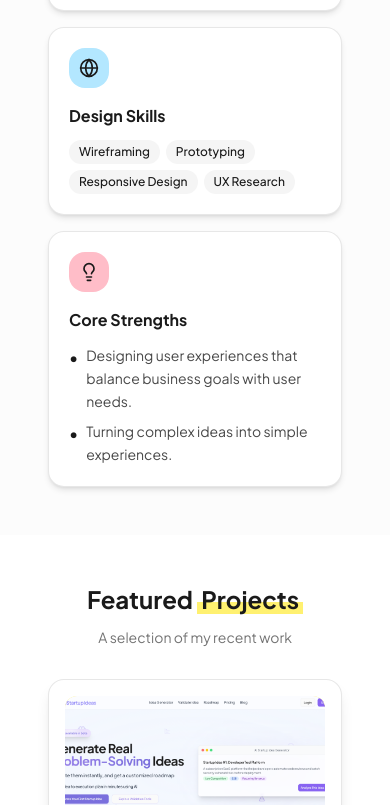
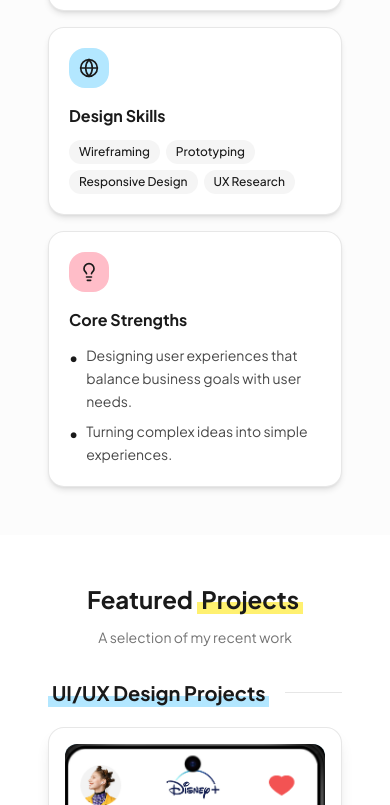
Before and after one commit to PriyaUpadhyay07/priyas-portfolio-, a React (Vite) app: page / in a window 390 px wide. Shown: the part 1195-2000 px from the top of the page. Built offline with nearby package versions, Linux system fonts and the light colour scheme.

Commit message:
Changes
Co-authored-by: PriyaUpadhyay07 <122212065+PriyaUpadhyay07@users.noreply.github.com>

```diff
--- a/src/components/Hero.tsx
+++ b/src/components/Hero.tsx
@@ -25,8 +25,9 @@ const Hero = () => {
     >
       <div className="container mx-auto max-w-5xl relative z-10">
         {/* Main heading - centered */}
+        <div className="text-center mb-12 sm:mb-20 animate-fade-in-up">
         <h1
-          className="text-center text-3xl sm:text-5xl md:text-7xl font-bold mb-12 sm:mb-20 animate-fade-in-up"
+          className="text-3xl sm:text-5xl md:text-7xl font-bold"
           style={{ fontFamily: "'Syne', 'Clash Display', sans-serif" }}
         >
           I'm{" "}
@@ -38,6 +39,10 @@ const Hero = () => {
             ></span>
           </span>
         </h1>
+          <p className="mt-3 sm:mt-5 text-base sm:text-xl md:text-2xl font-semibold text-muted-foreground">
+            &amp; AI Product Builder
+          </p>
+        </div>
 
         {/* How I can help - left aligned */}
         <div className="max-w-3xl animate-fade-in-up" style={{ animationDelay: "0.2s" }}>
--- a/src/components/Projects.tsx
+++ b/src/components/Projects.tsx
@@ -1,173 +1,150 @@
-import { useState } from "react";
-import { ExternalLink, X } from "lucide-react";
-import { Dialog, DialogContent, DialogClose } from "@/components/ui/dialog";
+import { ExternalLink } from "lucide-react";
 import BuiltWith from "./BuiltWith";
 import startupIdeasImage from "@/assets/startup-ideas-ai.png";
 import bakeryImage from "@/assets/bakery-website.png";
 import movieAppImage from "@/assets/movie-app.png";
 import rareBeautyImage from "@/assets/rare-beauty-website.png";
-import fashionEcommerce1 from "@/assets/fashion-ecommerce-1.png";
-import fashionEcommerce2 from "@/assets/fashion-ecommerce-2.png";
+import brandForgeImage from "@/assets/project-previews/brandforge.jpg.asset.json";
+import ideaValidatorImage from "@/assets/project-previews/idea-validator.jpg.asset.json";
+import roninImage from "@/assets/project-previews/ronin-x.jpg.asset.json";
 
-interface GalleryItem {
-  type: "image" | "video";
-  src: string;
+interface Project {
+  title: string;
+  description: string;
+  link: string;
+  color: string;
+  image: string;
+  builtWith: string[];
 }
 
 const Projects = () => {
-  const [selectedGallery, setSelectedGallery] = useState<GalleryItem[] | null>(null);
-
-  const projects = [
+  const projectGroups: { title: string; accent: string; projects: Project[] }[] = [
+    {
+      title: "UI/UX Design Projects",
+      accent: "highlight-blue",
+      projects: [
+        {
+          title: "Movie App Prototype",
+          description: "A streaming app prototype with a clean interface and intuitive user flow.",
+          link: "https://www.figma.com/proto/JGjsIQxI8Nqcx3iljFNWhD/Movie-App-Prototype--Community-?node-id=117-341",
+          color: "bg-highlight-blue",
+          image: movieAppImage,
+          builtWith: ["Figma"],
+        },
+      ],
+    },
+    {
+      title: "Vibe-Coded AI Products",
+      accent: "highlight-yellow",
+      projects: [
         {
           title: "Startup Ideas AI",
-      description: "Generate personalized startup ideas, validate them, and create AI-driven custom roadmaps.",
+          description: "Generate personalized startup ideas, validate them, and create AI-driven roadmaps.",
           link: "https://startupideasai.info",
           color: "bg-highlight-yellow",
           image: startupIdeasImage,
           builtWith: ["Lovable", "Supabase"],
         },
         {
+          title: "BrandForge",
+          description: "An AI-assisted workspace that turns a point of view into a focused visual identity.",
+          link: "https://brandforge-drab.vercel.app/",
+          color: "bg-highlight-green",
+          image: brandForgeImage.url,
+          builtWith: ["Replit", "Vercel", "Claude"],
+        },
+        {
+          title: "Idea Validator",
+          description: "A guided AI product that checks an idea and creates a practical validation plan.",
+          link: "https://idea-validator-check.netlify.app/",
+          color: "bg-highlight-purple",
+          image: ideaValidatorImage.url,
+          builtWith: ["GPT", "Netlify"],
+        },
+      ],
+    },
+    {
+      title: "Website Design Projects",
+      accent: "highlight-pink",
+      projects: [
+        {
           title: "Modern Bakery Website",
-      description: "Designed a modern, minimal bakery website using Framer with elegant animations.",
+          description: "A modern, minimal bakery website with elegant motion and a warm visual style.",
           link: "https://flowing-dance-749413.framer.app/",
           color: "bg-highlight-pink",
           image: bakeryImage,
           builtWith: ["Framer"],
         },
         {
-      title: "Movie App Prototype",
-      description: "A streaming app prototype with clean UI and intuitive user flow.",
-      link: "https://www.figma.com/proto/JGjsIQxI8Nqcx3iljFNWhD/Movie-App-Prototype--Community-?node-id=117-341",
-      color: "bg-highlight-blue",
-      image: movieAppImage,
-      builtWith: ["Figma"],
-    },
-    {
           title: "Rare Beauty E-Commerce",
-      description: "A modern beauty e-commerce website with elegant product showcases and smooth animations.",
+          description: "A beauty e-commerce experience with elegant product showcases and smooth animations.",
           link: "https://teal-treacle-66ee62.netlify.app/",
           color: "bg-highlight-purple",
           image: rareBeautyImage,
           builtWith: ["Google Antigravity", "Netlify"],
         },
         {
-      title: "Fashion Brand Ecommerce Animated Web Design",
-      description:
-        "A stunning animated e-commerce website design showcasing modern fashion with smooth transitions and engaging visuals.",
-      link: null,
-      color: "bg-highlight-pink",
-      image: fashionEcommerce1,
-      isGallery: true,
-      builtWith: ["v0 by Vercel", "Google AI Studio"],
-      galleryItems: [
-        { type: "video", src: "/fashion-brand-video.mp4" },
-        { type: "image", src: fashionEcommerce1 },
-        { type: "image", src: fashionEcommerce2 },
+          title: "RONIN_X",
+          description: "An immersive gaming website concept with bold art direction and dynamic storytelling.",
+          link: "https://gaming-site-web-design.netlify.app/",
+          color: "bg-highlight-orange",
+          image: roninImage.url,
+          builtWith: ["Replit", "Claude", "Netlify"],
+        },
       ],
     },
   ];
 
-  const handleCardClick = (project: typeof projects[0]) => {
-    if (project.isGallery && project.galleryItems) {
-      setSelectedGallery(project.galleryItems as GalleryItem[]);
-    }
-  };
-
-  const renderCardInner = (project: typeof projects[0], actionLabel: string) => (
-    <>
-      <div className={`${project.color} w-full h-32 sm:h-48 rounded-xl sm:rounded-2xl mb-4 sm:mb-6 flex items-center justify-center group-hover:scale-105 transition-transform overflow-hidden`}>
-        {project.image ? (
-          <img src={project.image} alt={project.title} className="w-full h-full object-cover" />
-        ) : (
-          <span className="text-4xl sm:text-6xl">🎨</span>
-        )}
+  const renderCard = (project: Project) => (
+    <a
+      key={project.title}
+      href={project.link}
+      target="_blank"
+      rel="noopener noreferrer"
+      className="group bg-card rounded-2xl sm:rounded-3xl p-4 sm:p-7 shadow-lg border border-foreground/10 hover:shadow-2xl hover:-translate-y-2 transition-all duration-300"
+    >
+      <div className={`${project.color} w-full aspect-[16/9] rounded-xl sm:rounded-2xl mb-4 sm:mb-6 flex items-center justify-center overflow-hidden`}>
+        <img src={project.image} alt={`${project.title} preview`} className="w-full h-full object-cover object-top group-hover:scale-105 transition-transform duration-500" loading="lazy" />
       </div>
       <h3 className="text-lg sm:text-2xl font-bold mb-2 sm:mb-3 group-hover:text-foreground/80 transition-colors">
         {project.title}
       </h3>
-      {project.builtWith && project.builtWith.length > 0 && <BuiltWith tools={project.builtWith} />}
+      <BuiltWith tools={project.builtWith} />
       <p className="text-muted-foreground mb-3 sm:mb-4 leading-relaxed text-xs sm:text-base">
         {project.description}
       </p>
       <div className="flex items-center gap-2 text-foreground font-medium group-hover:gap-3 transition-all text-sm sm:text-base">
-        {actionLabel}
+        View Project
         <ExternalLink className="w-3 h-3 sm:w-4 sm:h-4 group-hover:translate-x-1 transition-transform" />
       </div>
-    </>
+    </a>
   );
 
   return (
-    <section id="projects" className="py-12 sm:py-20 px-4 sm:px-6">
+    <>
+    <section id="projects" className="py-12 sm:py-20 px-4 sm:px-6 overflow-hidden">
       <div className="container mx-auto max-w-6xl">
         <h2 className="text-2xl sm:text-4xl md:text-5xl font-bold mb-3 sm:mb-4 text-center">
           Featured <span className="highlight-yellow">Projects</span>
         </h2>
         <p className="text-center text-muted-foreground mb-8 sm:mb-12 text-sm sm:text-base">A selection of my recent work</p>
 
+        <div className="space-y-12 sm:space-y-16">
+          {projectGroups.map((group) => (
+            <div key={group.title}>
+              <div className="flex items-center gap-4 mb-5 sm:mb-8">
+                <h3 className={`text-xl sm:text-3xl font-bold shrink-0 ${group.accent}`}>{group.title}</h3>
+                <div className="h-px bg-border grow" aria-hidden="true" />
+              </div>
               <div className="grid grid-cols-1 md:grid-cols-2 gap-4 sm:gap-8">
-          {projects.map((project, index) => {
-            const hasLink = project.link !== null;
-            const isGallery = project.isGallery;
-
-            if (hasLink) {
-              const projectLink = project.link;
-              if (!projectLink) return null;
-
-              return (
-                <a
-                  key={index}
-                  href={projectLink}
-                  target="_blank"
-                  rel="noopener noreferrer"
-                  className="group bg-white rounded-2xl sm:rounded-3xl p-4 sm:p-8 shadow-lg border border-foreground/10 hover:shadow-2xl hover:-translate-y-3 transition-all duration-300 cursor-pointer"
-                >
-                  {renderCardInner(project, "View Project")}
-                </a>
-              );
-            }
-
-            if (isGallery) {
-              return (
-                <div
-                  key={index}
-                  onClick={() => handleCardClick(project)}
-                  className="group bg-white rounded-2xl sm:rounded-3xl p-4 sm:p-8 shadow-lg border border-foreground/10 hover:shadow-2xl hover:-translate-y-3 transition-all duration-300 cursor-pointer"
-                >
-                  {renderCardInner(project, "View Designs")}
+                {group.projects.map(renderCard)}
               </div>
-              );
-            }
-
-            return null;
-          })}
-        </div>
-      </div>
-
-      {/* Dribbble-style Gallery Modal */}
-      <Dialog open={selectedGallery !== null} onOpenChange={() => setSelectedGallery(null)}>
-        <DialogContent className="max-w-6xl w-[95vw] max-h-[90vh] p-0 bg-background border-none overflow-hidden">
-          <div className="relative">
-            <DialogClose className="absolute top-4 right-4 z-50 bg-foreground/90 hover:bg-foreground text-background rounded-full p-2 transition-colors shadow-lg">
-              <X className="w-5 h-5" />
-            </DialogClose>
-
-            <div className="overflow-y-auto max-h-[90vh] p-6 md:p-8">
-              <div className="flex flex-col gap-6">
-                {selectedGallery?.map((item, index) => (
-                  <div key={index} className="w-full rounded-xl overflow-hidden shadow-lg">
-                    {item.type === "video" ? (
-                      <video src={item.src} controls autoPlay className="w-full h-auto" />
-                    ) : (
-                      <img src={item.src} alt={`Design ${index + 1}`} className="w-full h-auto object-contain" />
-                    )}
             </div>
           ))}
         </div>
       </div>
-          </div>
-        </DialogContent>
-      </Dialog>
     </section>
+    </>
   );
 };
 
```
Also changed, not shown: index.html (+4 -8 lines), src/components/BuiltWith.tsx (+12 -4 lines), 1 other file (tests, documents, lock files or other folders). Lines whose indentation alone changed are shown as unchanged.
